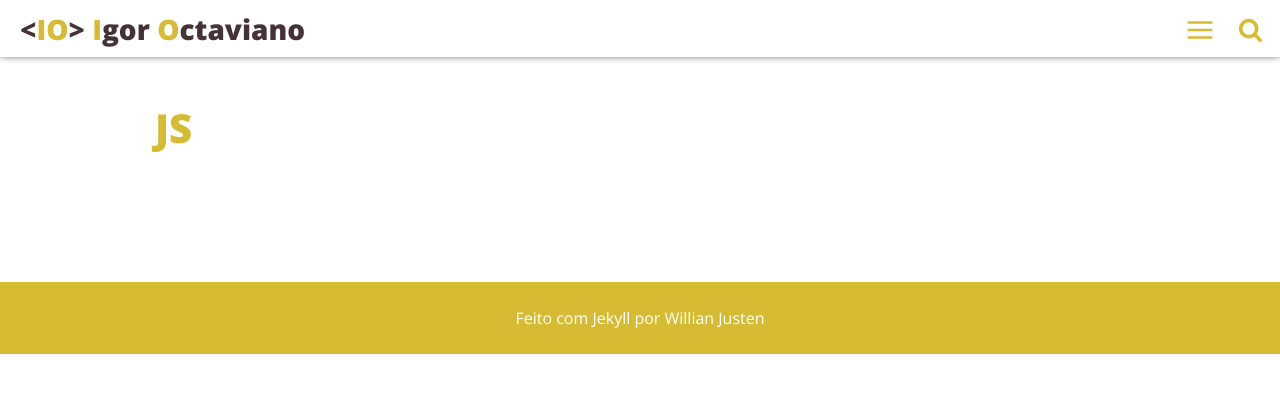
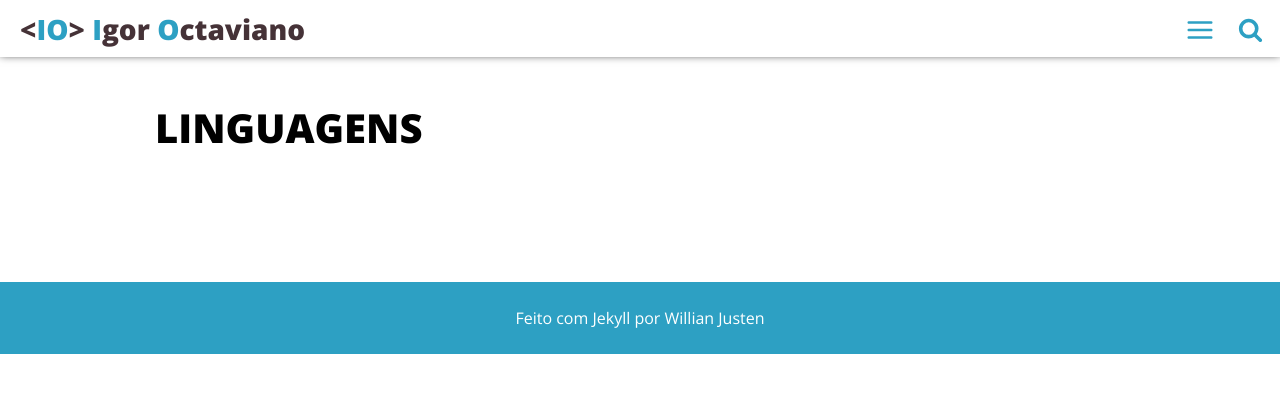
Before and after one commit to igoroctaviano/blog, a Jekyll site: the page built from category/js.html, in a window 1280 px wide. Shown: the top 393 px of the page. Built offline with Jekyll 4.4.1, drawn with Linux system fonts in a browser that asks for light colours.

Commit message:
Change main-class to Linguagens

```diff
--- a/category/js.html
+++ b/category/js.html
@@ -1,13 +1,13 @@
 ---
 layout: default
-main-class: 'js'
+main-class: 'linguagens'
 ---
 
 <main class="home" id="scroll" role="main" itemprop="mainContentOfPage" itemscope="itemscope" itemtype="http://schema.org/Blog">
-    <h1 class="title-category">JS</h1>
+    <h1 class="title-category">linguagens</h1>
     <div id="grid" class="row flex-grid">
     {% for post in site.posts %}
-        {% if post.main-class == 'js' %}
+        {% if post.main-class == 'linguagens' %}
             <article class="box-item post-{{post.main-class}}" itemscope="itemscope" itemtype="http://schema.org/BlogPosting" itemprop="blogPost">
                 <span class="ribbon"><span>{{post.main-class}}</span></span>
                     <div class="box-body">
```
